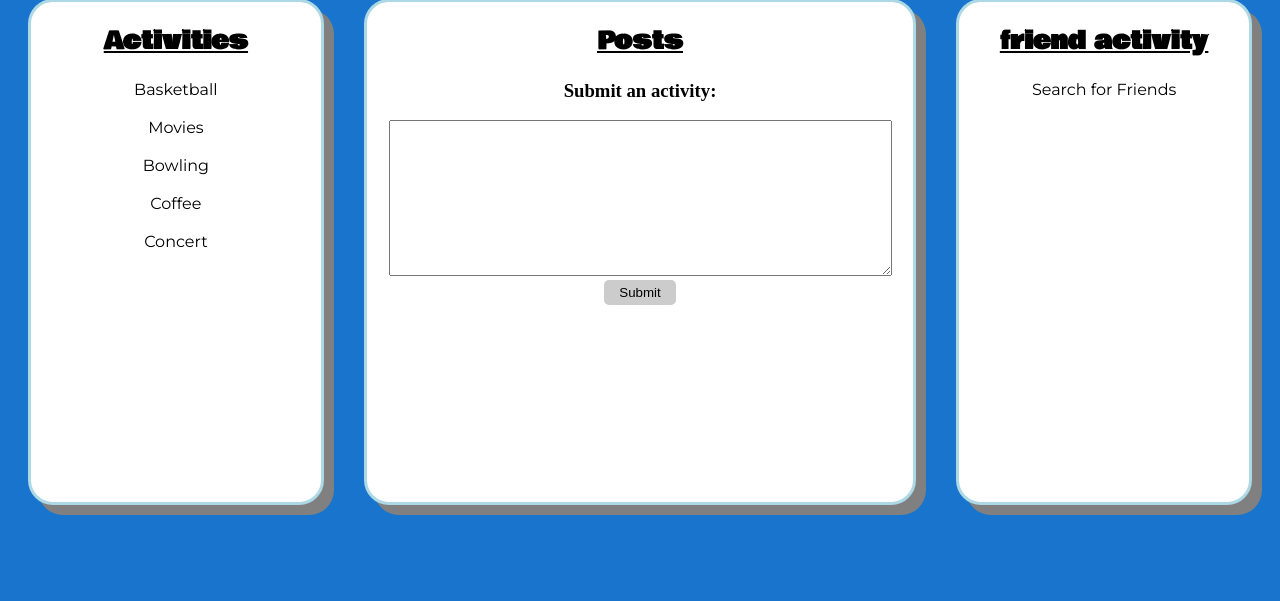
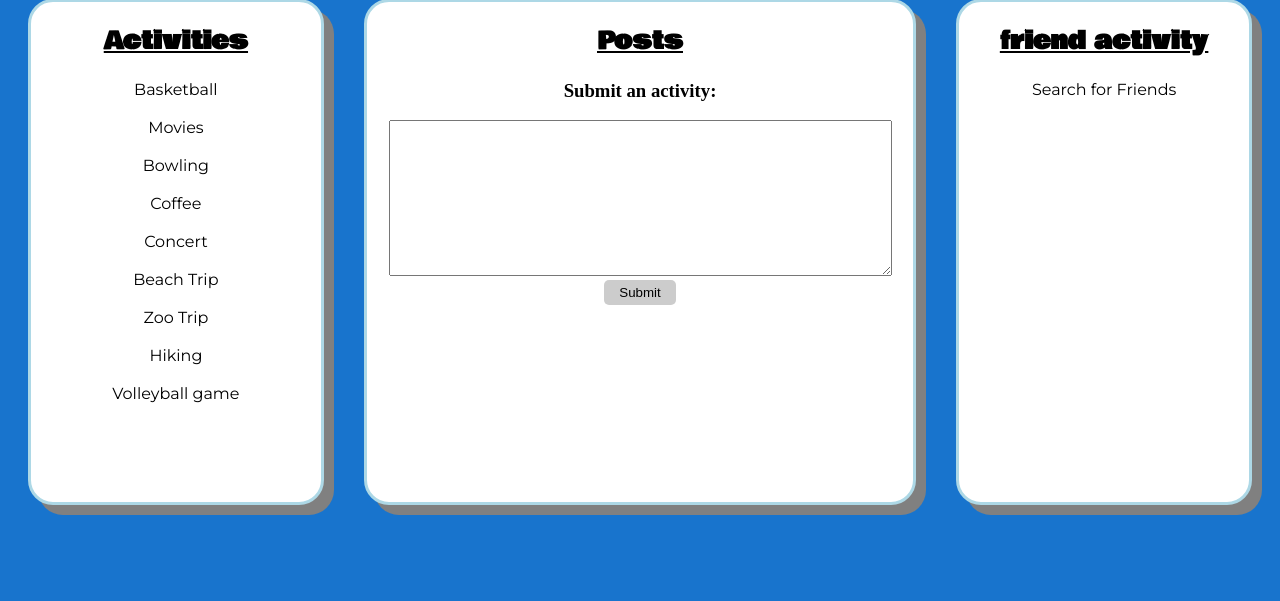
Before and after one commit to nicksimone/CSSI-meetHUB, a Python web app: template meethub/templates/mainhub.html in a window 1280 px wide. Shown: the part 187-788 px from the top of the page. Run offline with Jinja, Linux system fonts and the light colour scheme; the template is opened without the code that fills it, so the values that code supplies are empty; some libraries are stand-ins or nearby versions.

Commit message:
git push

```diff
--- a/meethub/templates/mainhub.html
+++ b/meethub/templates/mainhub.html
@@ -29,6 +29,15 @@
           <a href= "https://doodle.com/poll/pz8zvnzczfd45dfy">Coffee</a><br />
           <br />
           <a href= "https://doodle.com/poll/6xtvrfezkpv7efw2">Concert</a><br />
+          <br/>
+          <a href= "https://doodle.com/poll/bud9m5ygwr44fue2">Beach Trip</a><br/>
+          </br/>
+          <a href= "https://doodle.com/poll/hpqc64pgrzuqxwuq">Zoo Trip</a><br/>
+          </br/>
+          <a href= "https://doodle.com/poll/3ycei9eu3x3qdxyc">Hiking</a><br/>
+          </br/>
+          <a href= "https://doodle.com/poll/a7wxcwn3g9b3k38q">Volleyball game</a><br/>
+          </br/>
 
         </p>
 
```
